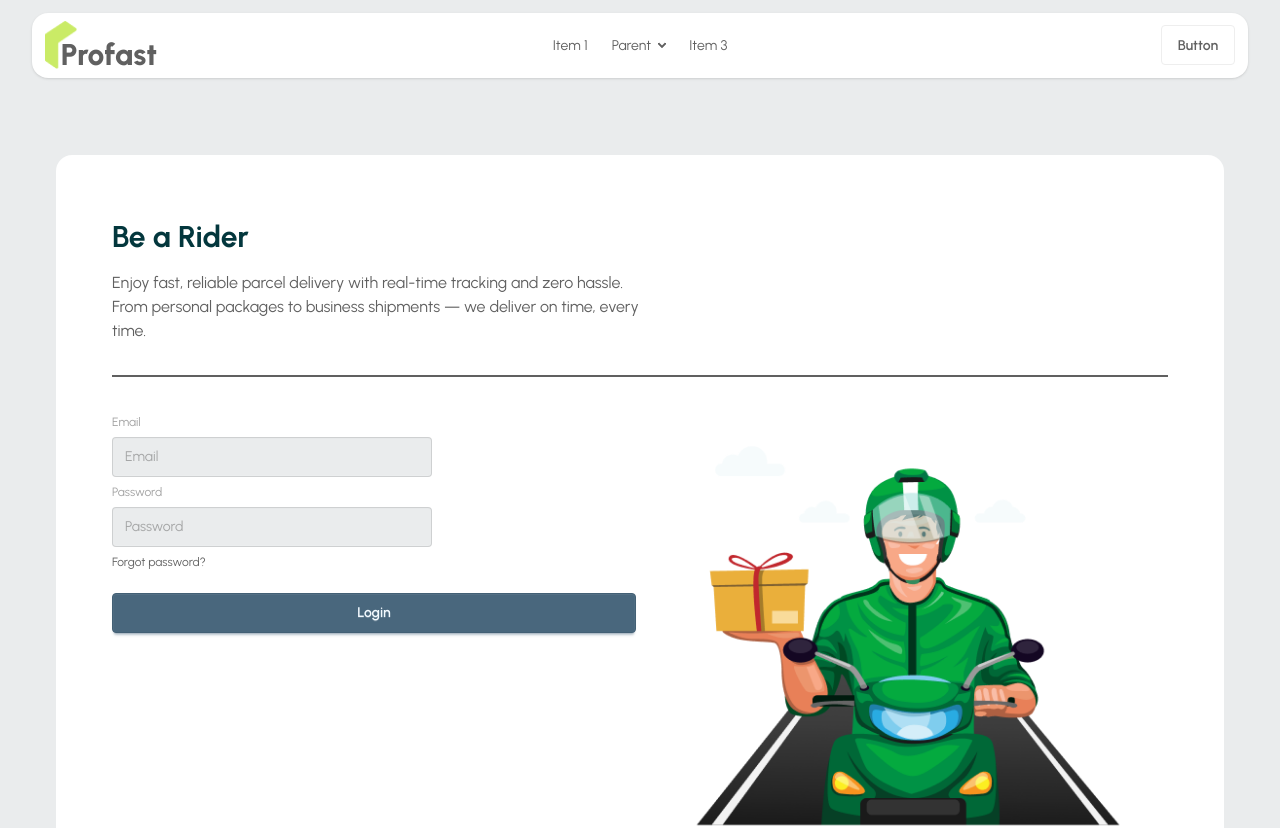
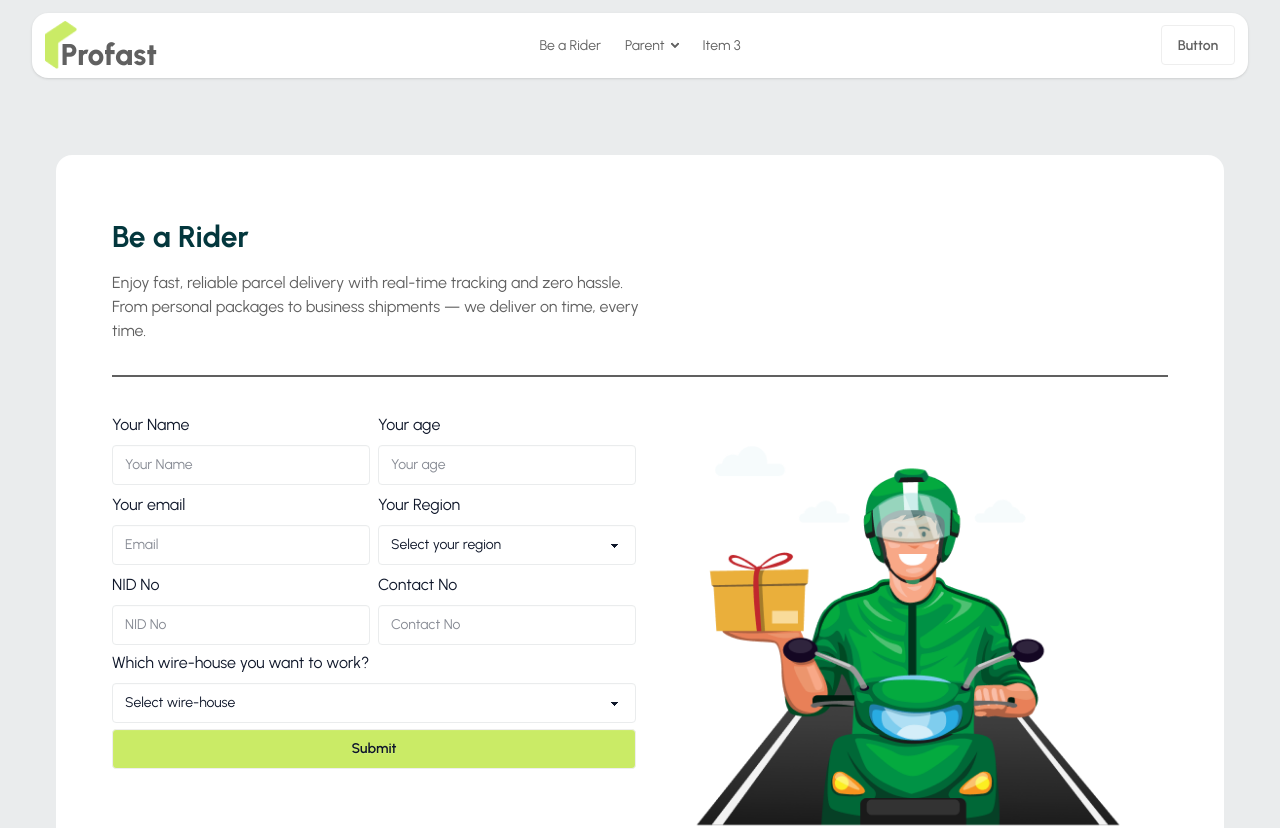
Before and after one commit to robbani-dev/profast, a Next.js app: page /rider in a window 1280 px wide. Shown: the top 828 px of the page. Built offline with nearby package versions, Linux system fonts and the light colour scheme.

Commit message:
Be a rider form input Complate

```diff
--- a/app/globals.css
+++ b/app/globals.css
@@ -1,14 +1,19 @@
 @import url('https://fonts.googleapis.com/css2?family=Urbanist:ital,wght@0,100..900;1,100..900&display=swap');
 
 @import "tailwindcss";
+
 @plugin "daisyui" {
   themes: false;
 }
+
 @plugin "daisyui/theme" {
   name: "mytheme";
-  default: true; /* set as default */
-  prefersdark: false; /* set as default dark mode (prefers-color-scheme:dark) */
-  color-scheme: light; /* color of browser-provided UI */
+  default: true;
+  /* set as default */
+  prefersdark: false;
+  /* set as default dark mode (prefers-color-scheme:dark) */
+  color-scheme: light;
+  /* color of browser-provided UI */
 
   --color-base-100: oklch(0.9418 0.0025 228.79);
   --color-base-200: oklch(1 0 0);
@@ -20,7 +25,7 @@
   --color-secondary-content: oklch(1 0 0);
   --color-accent: oklch(65% 0.25 160);
   --color-accent-content: oklch(98% 0.01 160);
-  --color-neutral: oklch(50% 0.05 240);
+  --color-neutral: #0F172A;
   --color-neutral-content: oklch(98% 0.01 240);
   --color-info: oklch(70% 0.2 220);
   --color-info-content: oklch(98% 0.01 220);
@@ -59,17 +64,115 @@
   @apply w-[95%] mx-auto
 }
 
-.st-container{
+.st-container {
   @apply max-w-360 mx-auto p-4 sm:p-6 lg:py-16 lg:px-14
 }
 
-.title-section{
+.title-section {
   @apply text-[#03373D] text-2xl sm:text-3xl font-bold text-left mb-4
 }
 
-.title-card{
+.title-card {
   @apply text-xl font-semibold mb-2 text-[#03373D] text-left
 }
+
+.c-input {
+  @apply input w-full border border-base-100 focus:outline-none focus:border-primary focus:ring-2 focus:ring-primary transition-all duration-300 text-neutral bg-base-200
+}
+
+.c-label {
+  @apply label mb-2 text-neutral text-[16px]
+}
+
+
+
+
+
+
+
+
+
+
+
+
+
+
+
+
+
+
+
+
+
+
+
+
+
+
+
+
+
+
+
+
+
+
+
+
+
+
+
+
+
+
+
+
+
+
+
+
+
+
+
+
+
+
+
+
+
+
+
+
+
+
+
+
+/* Number field arrow remove */
+/* Chrome, Edge, Safari */
+input[type="number"]::-webkit-inner-spin-button,
+input[type="number"]::-webkit-outer-spin-button {
+  -webkit-appearance: none;
+  margin: 0;
+}
+
+/* Firefox */
+input[type="number"] {
+  -moz-appearance: textfield;
+}
+
+
+
+
+
+
+
+
+
+
+
+
+
+
 
 .myBarSwiper .swiper-pagination-bullet {
   width: 30px;
--- a/app/rider/page.js
+++ b/app/rider/page.js
@@ -1,7 +1,18 @@
+"use client"
 import Image from 'next/image'
 import React from 'react'
+import { useForm } from 'react-hook-form'
 
 const Rider = () => {
+
+
+
+    const { register, handleSubmit, formState: { errors } } = useForm();
+
+    const manageSubmit = (data) => console.log(data)
+
+
+
     return (
         <div className='st-container'>
             <div className='st-container bg-base-200 rounded-2xl'>
@@ -11,21 +22,129 @@ const Rider = () => {
                 </div>
                 <div className='w-full border my-8'></div>
                 <div className='lg:grid grid-cols-2 gap-2'>
+
+                    {/* Form start here -----------------------------------------------------------------------------------------------------------------*/}
                     <div>
+                        <form className="fieldset" onSubmit={handleSubmit(manageSubmit)}>
 
+                            <div className='grid grid-cols-2 gap-2'>
+                                {/* Name */}
+                                <div>
+                                    <label className="c-label">Your Name</label>
+                                    <input {...register("name", { required: true })} className='c-input' type='text' placeholder='Your Name' />
+                                    {errors.name && (
+                                        <span className="mt-1 block text-sm text-error">
+                                            Name is required
+                                        </span>
+                                    )}
+                                </div>
+                                {/* Age */}
+                                <div>
+                                    <label className="c-label">Your age</label>
+                                    <input {...register("age", { min: 18, max: 60, required: true })} className='c-input' type='number' placeholder='Your age' />
+                                    {errors.age?.type === "min" && (
+                                        <span className="mt-1 block text-sm text-error">
+                                            Minimum required age is 18
+                                        </span>
+                                    )}
 
-                        <form className="fieldset">
-                            <label className="label">Email</label>
-                            <input type="email" className="input" placeholder="Email" />
-                            <label className="label">Password</label>
-                            <input type="password" className="input" placeholder="Password" />
-                            <div><a className="link link-hover">Forgot password?</a></div>
-                            <button className="btn btn-neutral mt-4">Login</button>
+                                    {errors.age?.type === "max" && (
+                                        <span className="mt-1 block text-sm text-error">
+                                            Maximum allowed age is 60
+                                        </span>
+                                    )}
+                                </div>
+                                {/* Email */}
+                                <div>
+                                    <label className="c-label">Your email</label>
+                                    <input {...register("email", { required: true })} className='c-input' type='email' placeholder='Email' />
+                                    {errors.email && (
+                                        <span className="mt-1 block text-sm text-error">
+                                            Email is required
+                                        </span>
+                                    )}
+                                </div>
+                                {/* Region */}
+                                <div>
+                                    <label className="c-label">Your Region</label>
+
+                                    <select
+                                        {...register("region", { required: "Region is required" })}
+                                        className={`select c-input ${errors.region ? "border-error" : ""}`}
+                                        defaultValue=""
+                                    >
+                                        <option value="" disabled>
+                                            Select your region
+                                        </option>
+                                        <option value="Dhaka">Dhaka</option>
+                                        <option value="Khulna">Khulna</option>
+                                        <option value="Rajshahi">Rajshahi</option>
+                                        <option value="Pabna">Pabna</option>
+                                        <option value="Bogura">Bogura</option>
+                                        <option value="Sylhet">Sylhet</option>
+                                    </select>
+
+                                    {errors.region && (
+                                        <span className="mt-1 block text-sm text-error">
+                                            {errors.region.message}
+                                        </span>
+                                    )}
+                                </div>
+                                {/* NID No */}
+                                <div>
+                                    <label className="c-label">NID No</label>
+                                    <input {...register("nid", { required: true })} className='c-input' type='number' placeholder='NID No' />
+                                    {errors.nid && (
+                                        <span className="mt-1 block text-sm text-error">
+                                            NID is required.
+                                        </span>
+                                    )}
+                                </div>
+                                {/* Contact */}
+                                <div>
+                                    <label className="c-label">Contact No</label>
+                                    <input {...register("contact", { required: true })} className='c-input' type='number' placeholder='Contact No' />
+                                    {errors.nid && (
+                                        <span className="mt-1 block text-sm text-error">
+                                            Contact No is required.
+                                        </span>
+                                    )}
+                                </div>
+                            </div>
+                            {/* Wire house */}
+                            <div>
+                                <label className="c-label">Which wire-house you want to work?</label>
+                                <select
+                                    {...register("wireHouse", { required: "Wire-house is required" })}
+                                    className={`select c-input ${errors.region ? "border-error" : ""}`}
+                                    defaultValue=""
+                                >
+                                    <option value="" disabled>
+                                        Select wire-house
+                                    </option>
+                                    <option value="Dhaka">Dhaka</option>
+                                    <option value="Khulna">Khulna</option>
+                                    <option value="Rajshahi">Rajshahi</option>
+                                    <option value="Pabna">Pabna</option>
+                                    <option value="Bogura">Bogura</option>
+                                    <option value="Sylhet">Sylhet</option>
+                                </select>
+                                {errors.wireHouse && (
+                                    <span className="mt-1 block text-sm text-error">
+                                        {errors.wireHouse.message}
+                                    </span>
+                                )}
+                            </div>
+
+                            <input type='submit' className='btn bg-primary text-neutral' />
+
                         </form>
 
 
 
                     </div>
+                    {/* Form end here ----------------------------------------------------------------------------------------------------------------- */}
+
                     <div><Image src="/images/rider.png" alt='Rider driving a bike' width={450} height={450} className='mx-auto' /></div>
                 </div>
             </div>
--- a/components/Navbar.jsx
+++ b/components/Navbar.jsx
@@ -2,7 +2,7 @@ import React from 'react'
 import Logo from './Logo'
 
 export const links = <>
-    <li><a>Item 1</a></li>
+    <li><a href='/rider'>Be a Rider</a></li>
     <li>
         <details>
             <summary>Parent</summary>
--- a/package.json
+++ b/package.json
@@ -12,6 +12,7 @@
     "next": "16.0.9",
     "react": "19.2.1",
     "react-dom": "19.2.1",
+    "react-hook-form": "^7.68.0",
     "react-icons": "^5.5.0",
     "swiper": "^12.0.3"
   },
```
Also changed, not shown: 1 other file (tests, documents, lock files or other folders).
